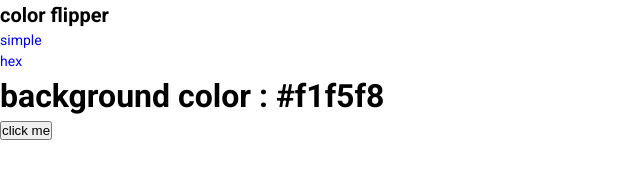
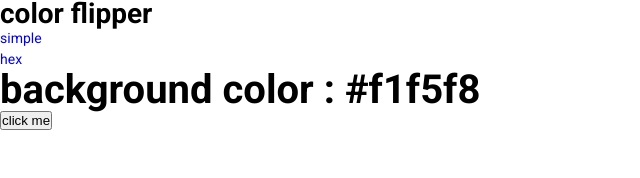
Before and after one commit to lukcnt/color-flipper, a plain HTML site: page hex.html in a window 1280 px wide. Shown: the whole page, without its empty margins (0-640 px from the left). Drawn offline with Linux system fonts and the light colour scheme.

Commit message:
Add the first responsiveness layer of the layout

```diff
--- a/css/style.css
+++ b/css/style.css
@@ -34,3 +34,23 @@ h2 {
 h3 {
     font-size: 1.25rem;
 }
+
+@media screen and (min-width: 800px) {
+    h1 {
+        font-size: 4rem;
+    }
+
+    h2 {
+        font-size: 2.5rem;
+    }
+
+    h3 {
+        font-size: 1.75rem;
+    }
+
+    h1,
+    h2,
+    h3 {
+        line-height: 1;
+    }
+}
```
